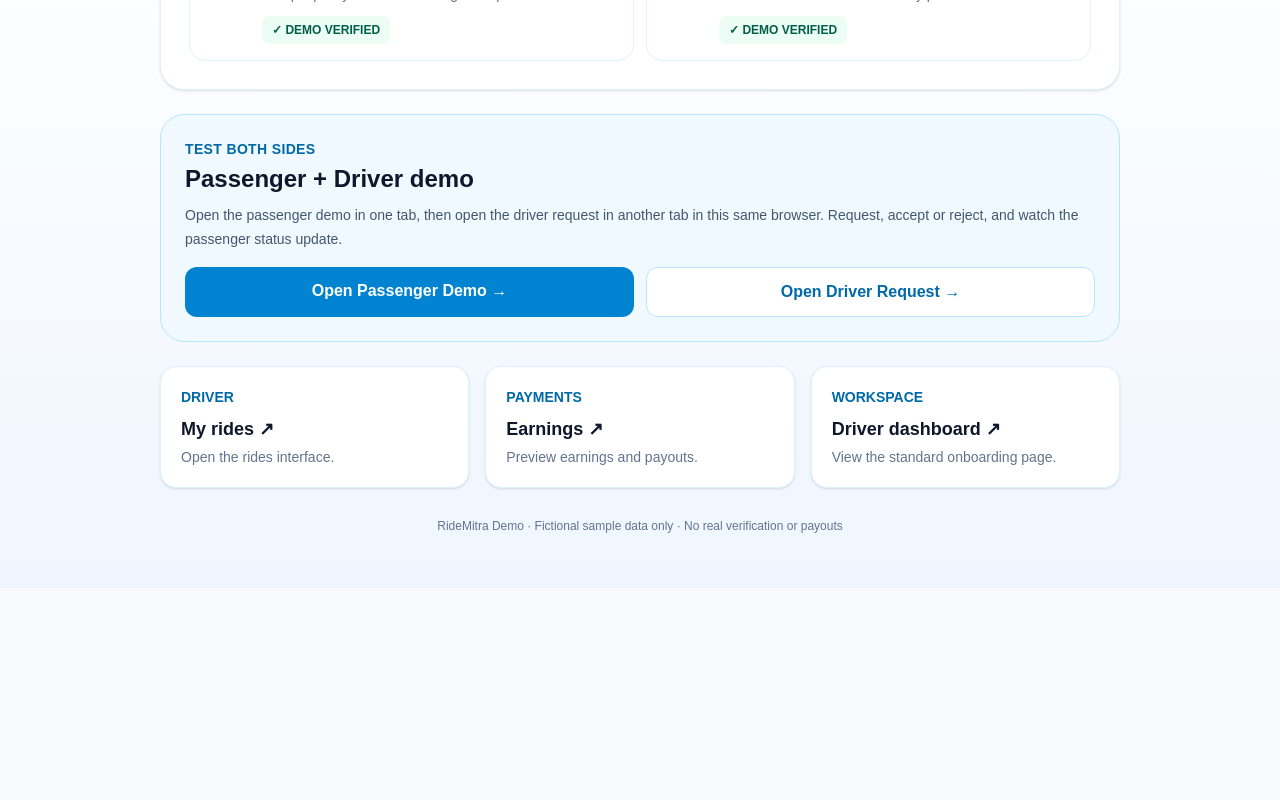
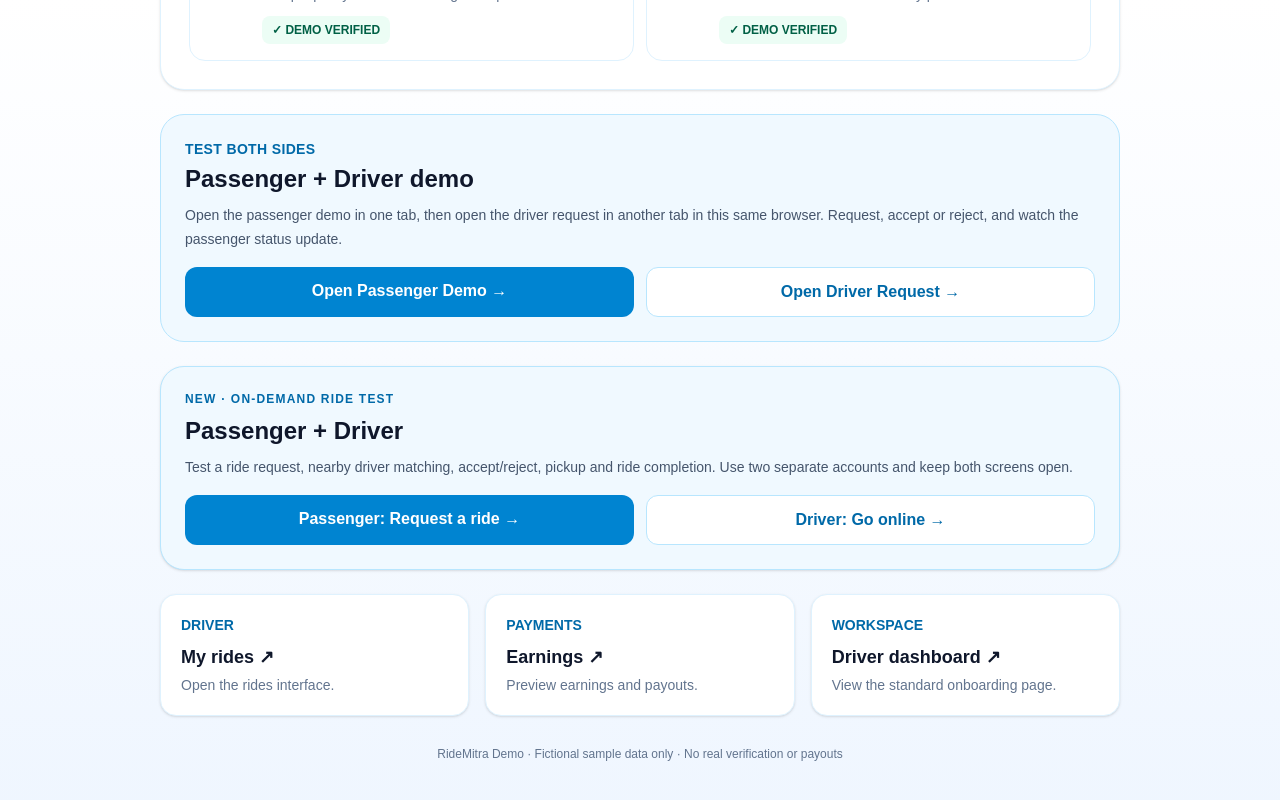
Before and after one commit to mintuvanga/ridemitra, a Next.js app: page /demo in a window 1280 px wide. Shown: the part 822-1622 px from the top of the page. Before the commit the page ends 1410 px from the top, so only its background shows below. Built offline with nearby package versions, Linux system fonts and the light colour scheme.

Commit message:
Add on-demand passenger and driver entry points to demo home

```diff
--- a/src/app/demo/page.tsx
+++ b/src/app/demo/page.tsx
@@ -54,6 +54,16 @@ export default function DemoDriverPage() {
 
         <section className="mt-6 rounded-3xl border border-sky-200 bg-sky-50 p-5 sm:p-6"><p className="text-sm font-extrabold uppercase tracking-wide text-sky-700">Test both sides</p><h2 className="mt-1 text-2xl font-black">Passenger + Driver demo</h2><p className="mt-2 text-sm leading-6 text-slate-600">Open the passenger demo in one tab, then open the driver request in another tab in this same browser. Request, accept or reject, and watch the passenger status update.</p><div className="mt-4 grid gap-3 sm:grid-cols-2"><Link href="/demo/passenger" className="rounded-xl bg-sky-600 px-4 py-3 text-center font-extrabold text-white hover:bg-sky-700">Open Passenger Demo →</Link><Link href="/demo/rides/request" className="rounded-xl border border-sky-200 bg-white px-4 py-3 text-center font-extrabold text-sky-700 hover:bg-sky-100">Open Driver Request →</Link></div></section>
 
+        <section className="mt-6 rounded-3xl border border-sky-200 bg-sky-50 p-5 shadow-sm sm:p-6">
+          <p className="text-xs font-extrabold uppercase tracking-widest text-sky-700">New · On-demand ride test</p>
+          <h2 className="mt-2 text-2xl font-black">Passenger + Driver</h2>
+          <p className="mt-2 text-sm leading-6 text-slate-600">Test a ride request, nearby driver matching, accept/reject, pickup and ride completion. Use two separate accounts and keep both screens open.</p>
+          <div className="mt-4 grid gap-3 sm:grid-cols-2">
+            <Link href="/ride" className="rounded-xl bg-sky-600 px-4 py-3 text-center font-extrabold text-white hover:bg-sky-700">Passenger: Request a ride →</Link>
+            <Link href="/driver/instant-rides" className="rounded-xl border border-sky-200 bg-white px-4 py-3 text-center font-extrabold text-sky-700 hover:bg-sky-100">Driver: Go online →</Link>
+          </div>
+        </section>
+
         <section className="mt-6 grid gap-4 sm:grid-cols-3">
           <Link href="/demo/rides" className="rounded-2xl border border-sky-100 bg-white p-5 shadow-sm transition hover:border-sky-300 hover:bg-sky-50"><p className="text-sm font-bold text-sky-700">DRIVER</p><h2 className="mt-2 text-lg font-black">My rides ↗</h2><p className="mt-1 text-sm text-slate-500">Open the rides interface.</p></Link>
           <Link href="/demo/earnings" className="rounded-2xl border border-sky-100 bg-white p-5 shadow-sm transition hover:border-sky-300 hover:bg-sky-50"><p className="text-sm font-bold text-sky-700">PAYMENTS</p><h2 className="mt-2 text-lg font-black">Earnings ↗</h2><p className="mt-1 text-sm text-slate-500">Preview earnings and payouts.</p></Link>
```
